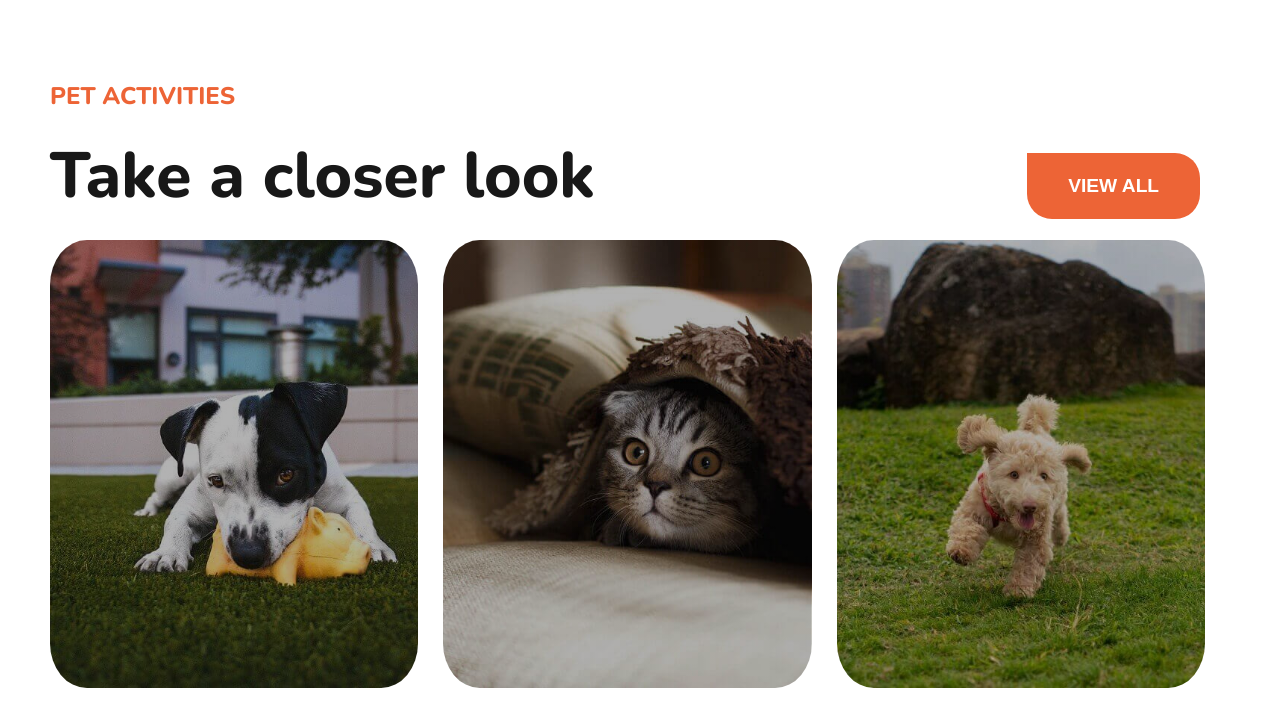
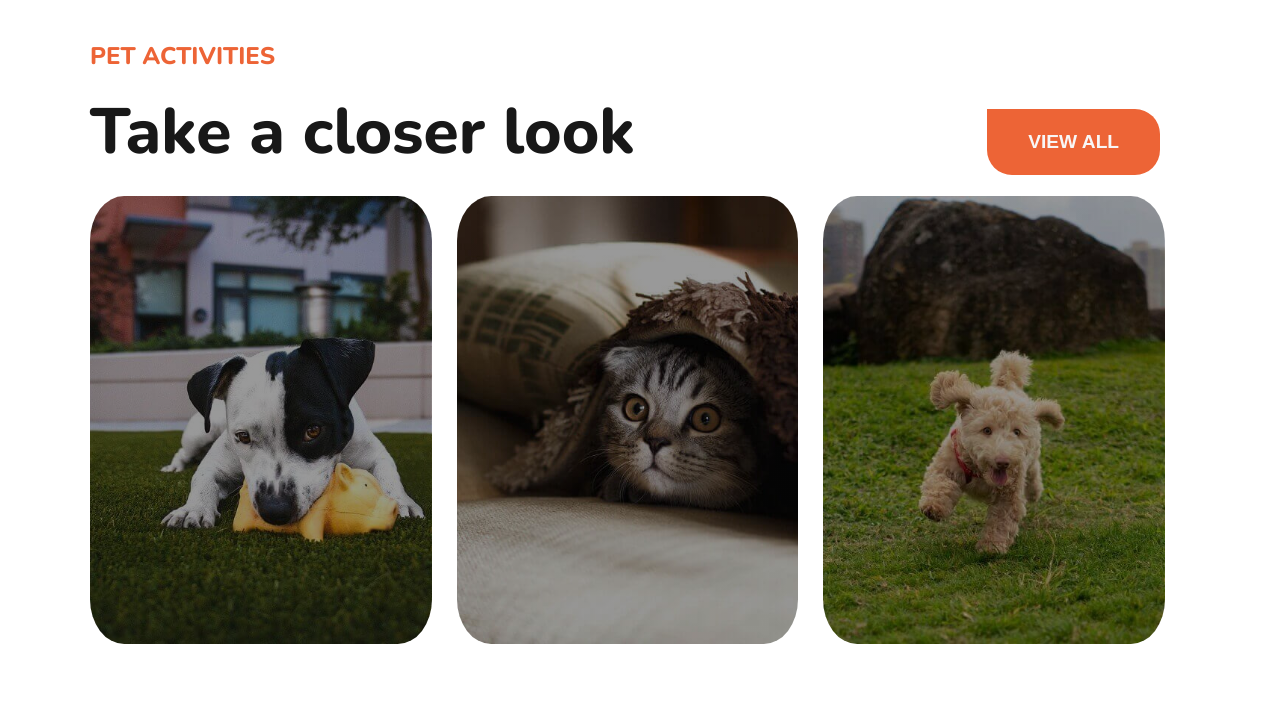
Before and after one commit to KevinVanDerSchans/202304-w1-ch4-kevin-schans, a plain HTML site: page index.html in a window 1280 px wide. Drawn offline with nearby package versions, Linux system fonts and the light colour scheme.

Commit message:
aply BEM and optimize styles.css

```diff
--- a/index.html
+++ b/index.html
@@ -10,62 +10,54 @@
   <link rel="preconnect" href="https://fonts.googleapis.com">
   <link rel="preconnect" href="https://fonts.gstatic.com" crossorigin>
   <link href="https://fonts.googleapis.com/css2?family=Nunito:wght@800&display=swap" rel="stylesheet">
-  <title>Challenge 5 </title>
+  <title>Challenge 4 - Pet Activities</title>
 </head>
 
 <body>
+
   <header>
-    <nav>
-
-    </nav>
-  </header>
-
-  <section class="text-container">
     <h1 class="header__title">PET ACTIVITIES</h1>
 
     <div class="header__subtitle__container">
       <h2 class="header__subtitle">Take a closer look</h2>
-      <a href="/"><button>VIEW ALL</button></a>
+      <a class="view__all__button" href="/"><button>VIEW ALL</button></a>
     </div>
+  </header>
 
-  </section>
+  <section class="gallery__section">
 
-  <section class="section-gallery">
-    <div class="gallery-container">
-
-      <div class="img-container first-photo ">
-        <div class="text-container-photo">
-          <h3>ACTIVITIES</h3>
-          <p>Toys Playtime</p>
+    <div class="gallery__container">
+      <div class="img__container first__photo">
+        <div class="text__container__photo">
+          <a class="image__link" href="/">
+            <h3>ACTIVITIES</h3>
+            <p class="activities__description">Toys Playtime</p>
+          </a>
         </div>
       </div>
 
-      <div class="img-container second-photo">
-        <div class="text-container-photo">
-          <h3>ACTIVITIES</h3>
-          <p>Active Rest</p>
+      <div class="img__container second__photo">
+        <div class="text__container__photo">
+          <a class="image__link" href="/">
+            <h3>ACTIVITIES</h3>
+            <p class="activities__description">Active Rest</p>
+          </a>
         </div>
-
       </div>
 
-      <div class="img-container third-photo">
-        <div class="text-container-photo">
-          <h3 class="show-off">ACTIVITIES</h3>
-          <p class="show-off">Game Walks</p>
+      <div class="img__container third__photo">
+        <div class="text__container__photo">
+          <a class="image__link" href="/">
+            <h3>ACTIVITIES</h3>
+            <p class="activities__description">Game Walks</p>
+          </a>
         </div>
-
       </div>
-
-      <!--
-      <img src="/assets/01.jpg" alt="Dog biting one dog toy">
-      <img src="/assets/02.jpg" alt="Cat hiding">
-      <img src="assets/03.jpg" alt="Dog running">
-        -->
-
     </div>
   </section>
 
-  <footer></footer>
+  <footer>
+  </footer>
 </body>
 
 </html>
--- a/styles.css
+++ b/styles.css
@@ -5,20 +5,19 @@
 html,
 body {
   height: 100%;
-  margin: 0;
+  margin: 20px;
   padding: 0;
   font-family: 'Nunito', sans-serif;
 }
 
-.text-container {
+.header {
   width: 100%;
-  padding-top: 60px;
 }
 
 .header__title {
   display: flex;
+  padding: 0px 50px;
   font-size: 1.5rem;
-  padding: 0px 50px;
   color: #ed6436;
 }
 
@@ -31,15 +30,14 @@ body {
 
 .header__subtitle {
   display: flex;
+  padding: 0 50px 20px;
+  margin: 0;
   font-size: 4rem;
   color: #181818;
-  padding: 0 50px 20px;
-  margin: 0;
 }
 
-a {
+.view__all__button {
   display: flex;
-  padding-right: 80px;
   text-decoration: none;
 }
 
@@ -47,75 +45,80 @@ button {
   width: 9em;
   border-radius: 0 25px 25px 25px;
   padding: 22px 25px;
-  color: white;
+  color: #f8f6f6;
   background-color: #ed6436;
   border: none;
   cursor: pointer;
   font-size: 1.2rem;
   font-weight: 700;
+  margin-right: 80px;
 }
 
 button:hover {
+  border: 2px solid #ed6436;
   background-color: transparent;
-  border: 2px solid #ed6436;
   color: #ed6436;
 }
 
-span {
-  font-size: 1rem;
-  font-weight: 700;
-  color: rgb(239, 236, 236);
+.gallery__section {
+  display: flex;
+  width: 100%;
 }
 
-
-.section-gallery {
-  display: flex;
-  width: 100%;
-  padding-bottom: 30px;
-}
-
-.gallery-container {
+.gallery__container {
   display: flex;
   width: 100%;
   padding: 0 50px;
 }
 
-/*
-img {
-  width: 23em;
+.img__container {
+  width: 20em;
   height: 28em;
+  flex: 1;
   margin-right: 25px;
   border-radius: 10%;
   object-fit: cover;
-  flex: 1;
-  cursor: pointer;
-}
-*/
-
-
-.img-container {
-  width: 23em;
-  height: 28em;
-  margin-right: 25px;
-  border-radius: 10%;
-  object-fit: cover;
-  flex: 1;
   cursor: pointer;
 }
 
-.first-photo {
-    background-image: linear-gradient(
-        0deg,
-        rgba(0,0,0,0.3),
-        rgba(0,0,0,0.3)
-    )
-    ,url('/assets/01.jpg');
-    background-position: center center;
-    background-repeat: no-repeat;
-    background-size: cover;
+.first__photo {
+  background-image: linear-gradient(
+    0deg,
+    rgba(0,0,0,0.4),
+    rgba(0,0,0,0.4)
+  ), url('/assets/01.jpg');
 }
 
-.text-container-photo {
+.second__photo {
+  background-image: linear-gradient(
+    0deg,
+    rgba(0,0,0,0.4),
+    rgba(0,0,0,0.4)
+  ), url('/assets/02.jpg');
+}
+
+.third__photo {
+  background-image: linear-gradient(
+    0deg,
+    rgba(0,0,0,0.4),
+    rgba(0,0,0,0.4)
+  ), url('/assets/03.jpg');
+}
+
+.first__photo,
+.second__photo,
+.third__photo {
+  background-position: center center;
+  background-repeat: no-repeat;
+  background-size: cover;
+}
+
+.image__link {
+  text-decoration: none;
+  color: rgb(241, 240, 240);
+}
+
+.text__container__photo {
   display: flex;
   flex-direction: column;
   width: 23em;
@@ -131,51 +134,15 @@ img {
   font-size: 1rem;
 }
 
-p {
-  font-size: 1.8rem;
-  font-weight: 700;
-}
-
-.first-photo:hover > .text-container-photo   {
+.first__photo:hover > .text__container__photo,
+.second__photo:hover > .text__container__photo,
+.third__photo:hover > .text__container__photo {
   opacity: 1;
   z-index: 10;
 }
 
-.second-photo:hover > .text-container-photo   {
-  opacity: 1;
-  z-index: 10;
+.activities__description {
+  font-size: 1.8rem;
+  font-weight: 700;
+  color: rgb(238, 234, 234);
 }
-
-.third-photo:hover > .text-container-photo   {
-  opacity: 1;
-  z-index: 10;
-}
-
-p {
-  color: rgb(238, 234, 234);
-
-}
-
-.second-photo {
-    background-image: linear-gradient(
-        0deg,
-        rgba(0,0,0,0.3),
-        rgba(0,0,0,0.3)
-    )
-    ,url('/assets/02.jpg');
-    background-position: center center;
-    background-repeat: no-repeat;
-    background-size: cover;
-}
-
-.third-photo {
-    background-image: linear-gradient(
-        0deg,
-        rgba(0,0,0,0.3),
-        rgba(0,0,0,0.3)
-    )
-    ,url('/assets/03.jpg');
-    background-position: center center;
-    background-repeat: no-repeat;
-    background-size: cover;
-}
```
